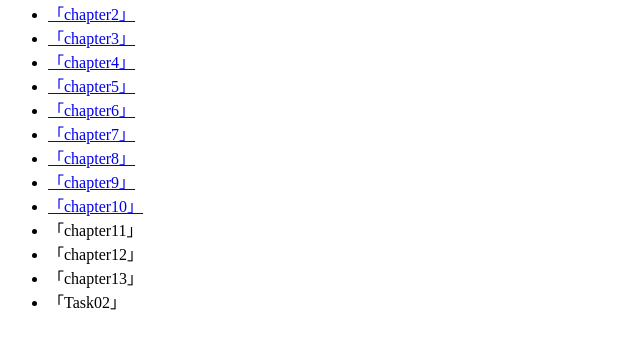
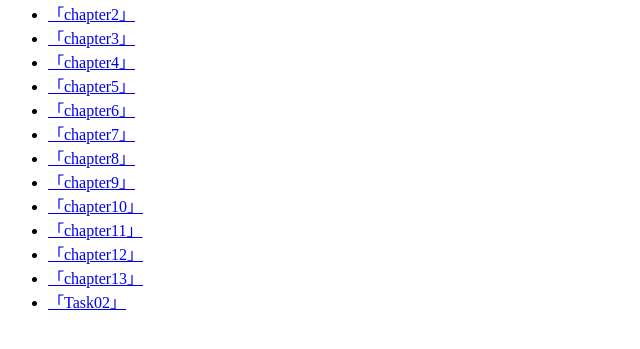
Before and after one commit to itc-s21007/WebExtetion, a plain HTML site: page index.html in a window 1280 px wide. Shown: the part 79-428 px from the top of the page, without its empty margins (0-640 px from the left). Drawn offline with Linux system fonts and the light colour scheme.

Commit message:
Web Extention

```diff
--- a/index.html
+++ b/index.html
@@ -18,10 +18,10 @@
     <li><a href="./chapter08/ch08-linkimg.html"> 「chapter8」</a></li>
     <li><a href="./chapter09/ch09-boxcss.html"> 「chapter9」</a></li>
     <li><a href="./chapter10/ch10-table.html"> 「chapter10」</a></li>
-    <li><a href="./chapter11/ch11-form.html"></a> 「chapter11」</li>
-    <li><a href="./chapter12/index.html"></a> 「chapter12」</li>
-    <li><a href="./chapter13/index.html"></a> 「chapter13」</li>
-    <li><a href="./Task02/index.html"></a> 「Task02」</li>
+    <li><a href="./chapter11/ch11-form.html"> 「chapter11」</a></li>
+    <li><a href="./chapter12/index.html"> 「chapter12」</a></li>
+    <li><a href="./chapter13/index.html"> 「chapter13」</a></li>
+    <li><a href="./Task02/index.html"> 「Task02」</a></li>
   </ul>
 </body>
 
```
